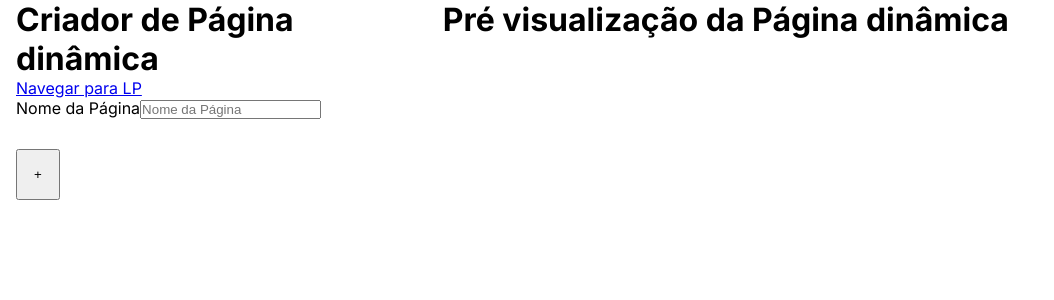
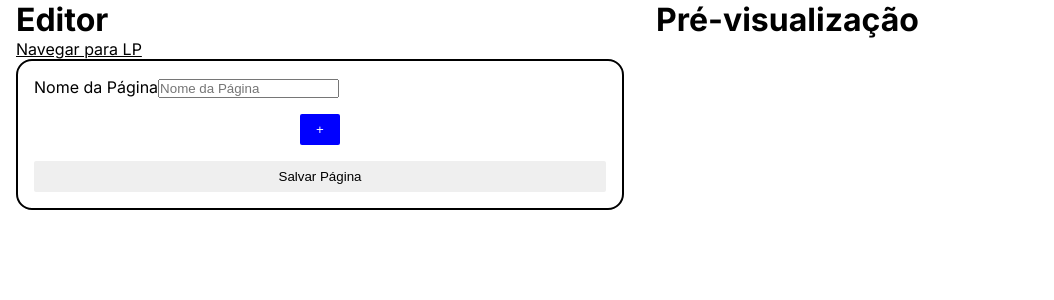
Before and after one commit to icarodpaiva/pdi-next, a Next.js app: page /admin in a window 1280 px wide. Shown: the top 300 px of the page, without its empty margins (0-1054 px from the left). Built offline with nearby package versions, Linux system fonts and the light colour scheme.

Commit message:
feat: some style

```diff
--- a/src/app/admin/components/DynamicForm/DynamicForm.tsx
+++ b/src/app/admin/components/DynamicForm/DynamicForm.tsx
@@ -1,6 +1,4 @@
 "use client"
-
-import { useState } from "react"
 
 import type { PageSectionData } from "../../page"
 
--- a/src/app/admin/components/Section/Section.module.css
+++ b/src/app/admin/components/Section/Section.module.css
@@ -1,2 +1,34 @@
 .sectionContainer {
+  display: grid;
+  gap: 16px;
+  border: 1px solid black;
+  border-radius: 4px;
+  padding: 16px;
 }
+
+.sectionContainer > button {
+  font-size: 16px;
+  line-height: 20px;
+}
+
+.sectionContainer .buttonsContainer {
+  display: grid;
+  grid-template-columns: repeat(2, 1fr);
+  gap: 4px;
+}
+
+@media screen and (min-width: 1280px) {
+  .sectionContainer .buttonsContainer {
+    grid-template-columns: repeat(4, 1fr);
+  }
+}
+
+.sectionContainer .buttonsContainer button {
+  font-size: 16px;
+  line-height: 20px;
+}
+
+.sectionContainer .buttonsContainer button:not(:disabled) {
+  background: blue;
+  color: white;
+}
--- a/src/app/admin/components/Section/Section.tsx
+++ b/src/app/admin/components/Section/Section.tsx
@@ -10,8 +10,6 @@ interface SectionProps {
   index: number
   isUpButtonDisabled: boolean
   isDownButtonDisabled: boolean
-  setPageSectionIndex: (pageSectionIndex: number) => void
-  openModal: () => void
   addPageSection: (pageSectionData: PageSectionData, index: number) => void
   setPageSectionsData: React.Dispatch<React.SetStateAction<PageSectionData[]>>
 }
@@ -21,16 +19,9 @@ export const Section = ({
   index,
   isUpButtonDisabled,
   isDownButtonDisabled,
-  setPageSectionIndex,
-  openModal,
   addPageSection,
   setPageSectionsData
 }: SectionProps) => {
-  const handleOpenModal = (pageSectionIndex: number) => {
-    setPageSectionIndex(pageSectionIndex)
-    openModal()
-  }
-
   const handleRemovePageSection = () => {
     setPageSectionsData(prevPageSectionsData =>
       removeArrayItem(prevPageSectionsData, index)
@@ -50,12 +41,6 @@ export const Section = ({
 
   return (
     <div className={style.sectionContainer}>
-      <hr />
-      <button type="button" onClick={() => handleOpenModal(index)}>
-        +
-      </button>
-
-      <div>
       <div className={style.buttonsContainer}>
         <button
           type="button"
@@ -82,6 +67,8 @@ export const Section = ({
         </button>
       </div>
 
+      <hr />
+
       {PageSectionForm && (
         <PageSectionForm
           index={index}
@@ -90,11 +77,5 @@ export const Section = ({
         />
       )}
     </div>
-
-      <button type="button" onClick={() => handleOpenModal(index + 1)}>
-        +
-      </button>
-      <hr />
-    </div>
   )
 }
--- a/src/app/admin/components/SectionsModal/SectionsModal.tsx
+++ b/src/app/admin/components/SectionsModal/SectionsModal.tsx
@@ -7,23 +7,23 @@ import style from "./SectionsModal.module.css"
 interface SectionsModalProps {
   pageSectionIndex: number
   addPageSection: (pageSectionData: PageSectionData, index: number) => void
-  closeModal: () => void
+  handleCloseModal: () => void
 }
 
 export const SectionsModal = ({
   pageSectionIndex,
   addPageSection,
-  closeModal
+  handleCloseModal
 }: SectionsModalProps) => {
   const handleChooseSection = (pageSection: string) => {
     addPageSection({ pageSection, formData: {} }, pageSectionIndex)
-    closeModal()
+    handleCloseModal()
   }
 
   return (
     <div className={style.modalContainer}>
       <div className={style.modalContent}>
-        <button onClick={closeModal}>X</button>
+        <button onClick={handleCloseModal}>X</button>
 
         <ul>
           {pageSections.map(pageSection => (
--- a/src/app/admin/page.module.css
+++ b/src/app/admin/page.module.css
@@ -1,10 +1,27 @@
 .main {
   display: grid;
-  grid-template-columns: repeat(3, 1fr);
+  grid-template-columns: repeat(2, 1fr);
   gap: 32px;
   padding: 0 16px;
 }
 
+.editorContainer {
+}
+
+.editorContainer form {
+  display: grid;
+  gap: 16px;
+  border: 2px solid black;
+  border-radius: 16px;
+  padding: 16px;
+}
+
+.addSectionButton {
+  max-width: fit-content;
+  justify-self: center;
+  background: blue;
+  color: white;
+}
+
 .previewContainer {
-  grid-column: span 2;
 }
--- a/src/app/admin/page.tsx
+++ b/src/app/admin/page.tsx
@@ -29,11 +29,12 @@ export default function Admin() {
 
   const { setPages } = useTemporaryPagesContext()
 
-  const openModal = () => {
+  const handleOpenModal = (index: number) => {
     setIsModalOpen(true)
+    setPageSectionIndex(index)
   }
 
-  const closeModal = () => {
+  const handleCloseModal = () => {
     setIsModalOpen(false)
   }
 
@@ -58,13 +59,13 @@ export default function Admin() {
 
   return (
     <div className={style.main}>
-      <div>
-        <h1>Criador de Página dinâmica</h1>
+      <div className={style.editorContainer}>
+        <h1>Editor</h1>
 
         <Link href={`/lp/${pageSlug}`}>Navegar para LP</Link>
 
         <form onSubmit={handleSubmit}>
-          <div style={{ marginBottom: 30 }}>
+          <div>
             <label htmlFor="page-slug">Nome da Página</label>
 
             <input
@@ -80,41 +81,61 @@ export default function Admin() {
           </div>
 
           {pageSectionsData.length <= 0 ? (
-            <button type="button" onClick={openModal} style={{ padding: 16 }}>
+            <button
+              type="button"
+              onClick={() => handleOpenModal(0)}
+              className={style.addSectionButton}
+            >
               +
             </button>
           ) : (
-            <>
-              {pageSectionsData.map((pageSectionData, index) => (
+            pageSectionsData.map((pageSectionData, index) => (
+              <>
+                {index === 0 && (
+                  <button
+                    type="button"
+                    onClick={() => handleOpenModal(index)}
+                    className={style.addSectionButton}
+                  >
+                    +
+                  </button>
+                )}
+
                 <Section
                   key={index}
                   pageSectionData={pageSectionData}
                   index={index}
                   isUpButtonDisabled={index === 0}
                   isDownButtonDisabled={index === pageSectionsData.length - 1}
-                  setPageSectionIndex={setPageSectionIndex}
-                  openModal={openModal}
                   addPageSection={addPageSection}
                   setPageSectionsData={setPageSectionsData}
                 />
-              ))}
 
-              <button type="submit">Salvar Página</button>
-            </>
+                <button
+                  type="button"
+                  onClick={() => handleOpenModal(index + 1)}
+                  className={style.addSectionButton}
+                >
+                  +
+                </button>
+              </>
+            ))
           )}
+
+          <button type="submit">Salvar Página</button>
         </form>
 
         {isModalOpen && (
           <SectionsModal
             pageSectionIndex={pageSectionIndex}
             addPageSection={addPageSection}
-            closeModal={closeModal}
+            handleCloseModal={handleCloseModal}
           />
         )}
       </div>
 
       <div className={style.previewContainer}>
-        <h1>Pré visualização da Página dinâmica</h1>
+        <h1>Pré-visualização</h1>
 
         {pageSectionsData.map(({ pageSection, formData: props }, index) => {
           const PageSectionComponent = sectionComponents[pageSection]
--- a/src/app/admin/sections/InfoCard/InfoCard.tsx
+++ b/src/app/admin/sections/InfoCard/InfoCard.tsx
@@ -6,14 +6,8 @@ export interface InfoCardProps {
 
 export const InfoCard = ({ image, name, description }: InfoCardProps) => {
   return (
-    <div
-      style={{
-        display: "flex",
-        alignItems: "center",
-        border: "1px solid black"
-      }}
-    >
-      <img alt="image" src={image} style={{ marginRight: 10 }} />
+    <div>
+      <img alt="image" src={image} />
 
       <div>
         <h1>{name}</h1>
--- a/src/app/admin/sections/TitleAndSubtitle/TitleAndSubtitle.tsx
+++ b/src/app/admin/sections/TitleAndSubtitle/TitleAndSubtitle.tsx
@@ -8,7 +8,7 @@ export const TitleAndSubtitle = ({
   subtitle
 }: TitleAndSubtitleProps) => {
   return (
-    <div style={{ border: "1px solid black" }}>
+    <div>
       <h1>{title}</h1>
       <h2>{subtitle}</h2>
     </div>
--- a/src/app/globals.css
+++ b/src/app/globals.css
@@ -2,6 +2,12 @@
   box-sizing: border-box;
   padding: 0;
   margin: 0;
+}
+
+html,
+body {
+  max-width: 100vw;
+  overflow-x: hidden;
 }
 
 ul,
@@ -10,8 +16,31 @@ li {
   list-style: none;
 }
 
-html,
-body {
-  max-width: 100vw;
-  overflow-x: hidden;
+a {
+  color: inherit;
 }
+
+button {
+  display: flex;
+  align-items: center;
+  justify-content: center;
+  outline: 0;
+  border: 0;
+  border-radius: 2px;
+  padding: 8px 16px;
+  font-weight: 500;
+  cursor: pointer;
+}
+
+button:hover {
+  opacity: 0.8;
+}
+
+button:disabled {
+  background-color: #e8e8e8;
+  color: #545454;
+}
+
+button:disabled:hover {
+  opacity: unset;
+}
```
Lines whose indentation alone changed are shown as unchanged.
